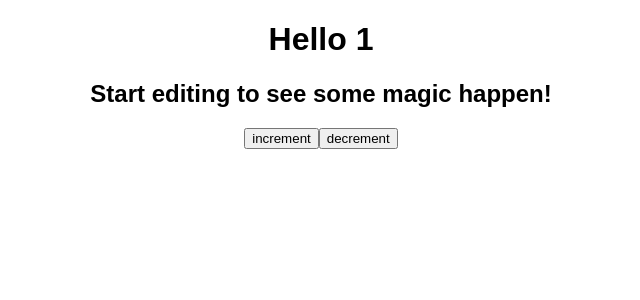
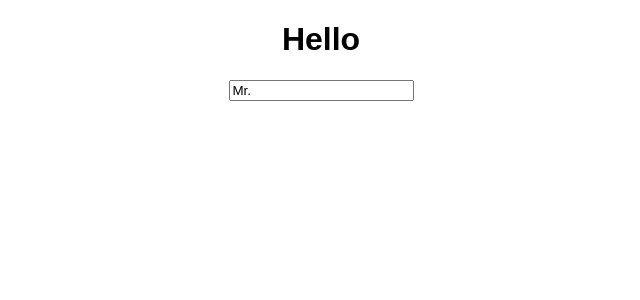
Before and after one commit to jamesbonglee/condesandbox-react-hooks, a React (Create React App) app: page / in a window 1280 px wide. Shown: the top 300 px of the page, without its empty margins (319-959 px from the left). Built offline with nearby package versions, Linux system fonts and the light colour scheme.

Commit message:
hook useInput

```diff
--- a/src/App.js
+++ b/src/App.js
@@ -1,48 +1,23 @@
 import React, { useState } from "react";
 import "./styles.css";
 
+const useInput = (initialValue) => {
+  const [value, setValue] = useState(initialValue);
+  const onChange = (event) => {
+    console.log(event.target);
+  };
+  return { value, onChange };
+};
+
 const App = () => {
-  const [item, setItem] = useState(1);
-  const incrementItem = () => setItem(item + 1);
-  const decrementItem = () => setItem(item - 1);
+  const name = useInput("Mr.");
   return (
     <div className="App">
-      <h1>Hello {item}</h1>
-      <h2>Start editing to see some magic happen!</h2>
-      <button onClick={incrementItem}>increment</button>
-      <button onClick={decrementItem}>decrement</button>
+      <h1>Hello</h1>
+      <input placeholder="name" {...name} />
+      {/* <input placeholder="name" value={name.value} onChange={name.onChange} 코드와 동일 /> */}
     </div>
   );
 };
-// 훅사용한 함수형 과 스테이트사용하는 클래스형 차이
-class ugly extends React.Component {
-  state = {
-    item: 1
-  };
-  render() {
-    const { item } = this.state;
-    return (
-      <div className="ugly">
-        <h1>Hello {item}</h1>
-        <h2>ugly happen!</h2>
-        <button onClick={this.incrementItem}>increment</button>
-        <button onClick={this.decrementItem}>decrement</button>
-      </div>
-    );
-  }
-  incrementItem = () => {
-    this.setState((state) => {
-      return {
-        item: state.item + 1
-      };
-    });
-  };
-  decrementItem = () => {
-    this.setState((state) => {
-      return {
-        item: state.item - 1
-      };
-    });
-  };
-}
+
 export default App;
```
Also changed, not shown: 1 other file (tests, documents, lock files or other folders).
